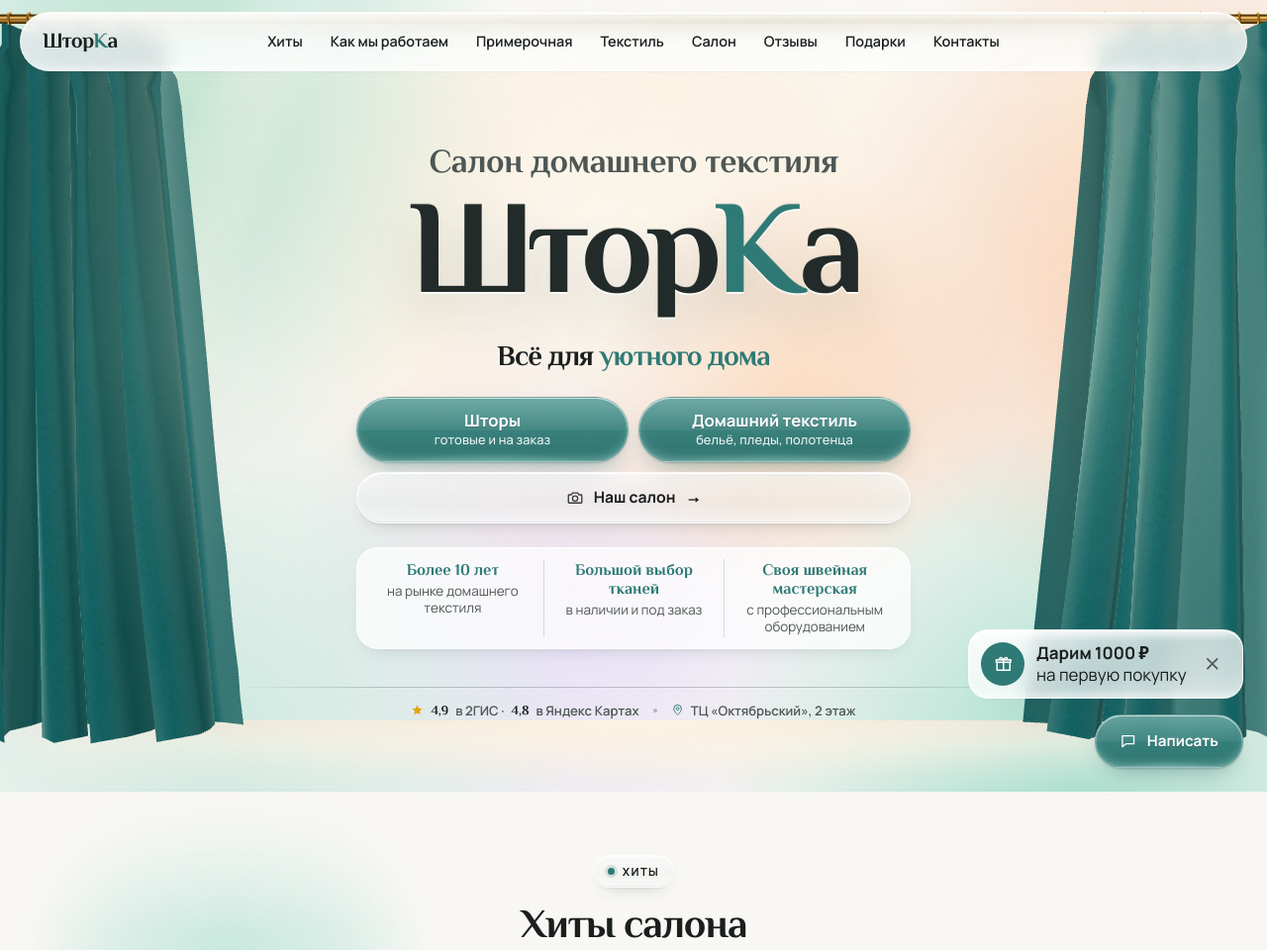
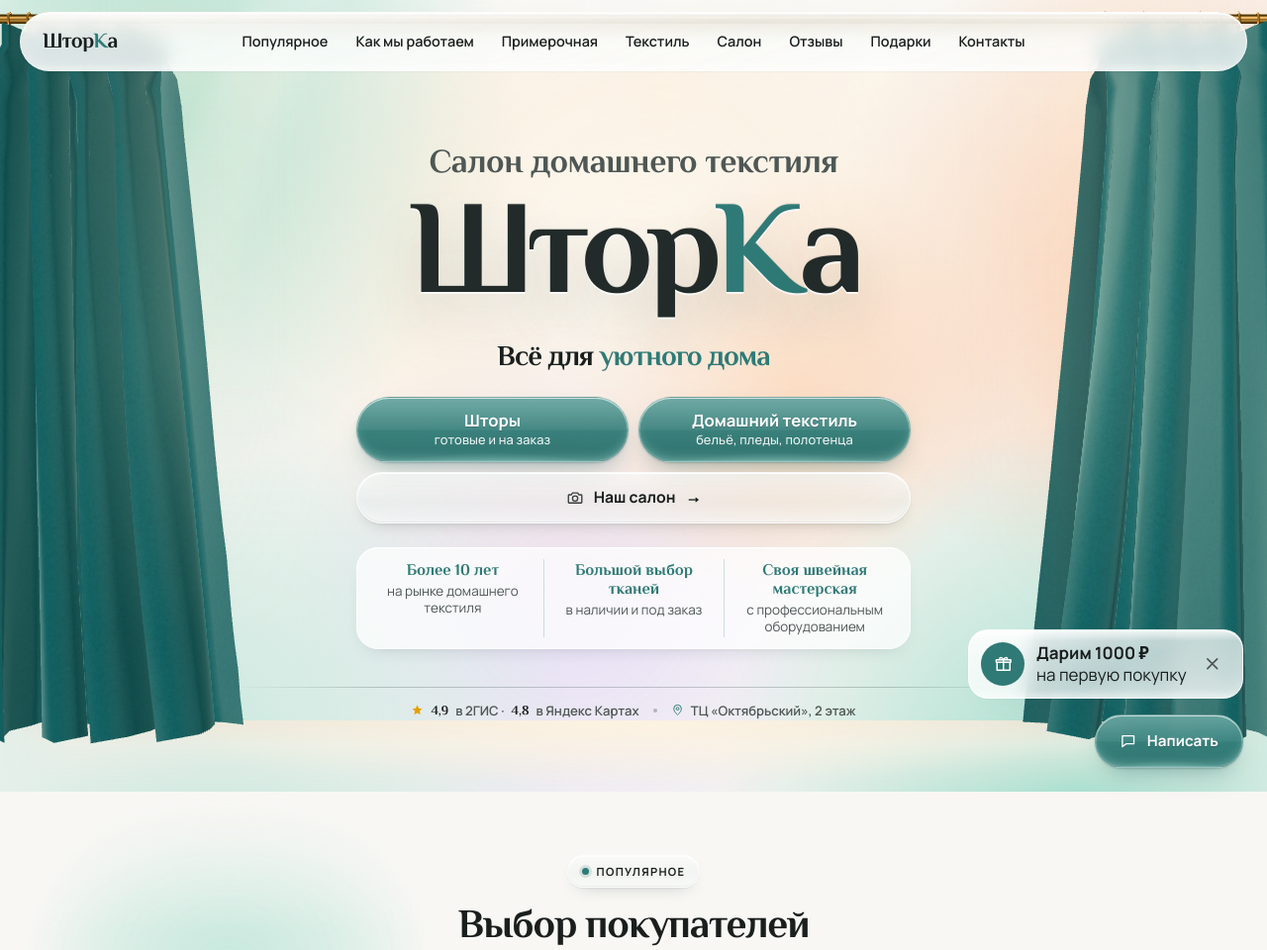
Before and after one commit to P-Sune881/shtorka-site, a plain HTML site: page site/index.html in a window 1280 px wide. Shown: the top 960 px of the page at 99% size. Drawn offline with Linux system fonts and the light colour scheme.

Commit message:
Раздел «Хиты салона» → «Выбор покупателей»
Co-Authored-By: Claude Opus 5.5 <noreply@anthropic.com>
Claude-Session: https://claude.ai/code/session_01FY3syjpp327ZuAMtzZ3PYq

```diff
--- a/site/index.html
+++ b/site/index.html
@@ -125,7 +125,7 @@ l.style.setProperty('--ld',ms+'ms');l.style.setProperty('--l0','0ms');l.dataset.
     <a class="logo" href="#top" aria-label="ШторКа — на главную">Штор<span>К</span>а</a>
     <nav class="nav" aria-label="Основное меню">
       <span class="nav__blob" aria-hidden="true"></span>
-      <a href="#hits">Хиты</a>
+      <a href="#hits">Популярное</a>
       <a href="#process">Как мы работаем</a>
       <a href="#tryon">Примерочная</a>
       <a href="#textile">Текстиль</a>
@@ -141,7 +141,7 @@ l.style.setProperty('--ld',ms+'ms');l.style.setProperty('--l0','0ms');l.dataset.
   <!-- Мобильное меню: стеклянный лист -->
   <div class="sheet glass" id="mobile-menu" hidden>
     <nav aria-label="Мобильное меню">
-      <a href="#hits">Хиты</a>
+      <a href="#hits">Популярное</a>
       <a href="#process">Как мы работаем</a>
       <a href="#tryon">Подобрать шторы по фото</a>
       <a href="#textile">Домашний текстиль</a>
@@ -195,8 +195,8 @@ l.style.setProperty('--ld',ms+'ms');l.style.setProperty('--l0','0ms');l.dataset.
 <section class="section" id="hits" data-theme="hits" aria-labelledby="hits-title">
   <div class="container">
     <div class="section__head">
-      <p class="eyebrow plate reveal"><span class="dot" aria-hidden="true"></span>Хиты</p>
-      <h2 class="h2 plate reveal" id="hits-title">Хиты салона</h2>
+      <p class="eyebrow plate reveal"><span class="dot" aria-hidden="true"></span>Популярное</p>
+      <h2 class="h2 plate reveal" id="hits-title">Выбор покупателей</h2>
       <p class="section__note plate reveal">Полный ассортимент — в салоне</p>
     </div>
 
```
